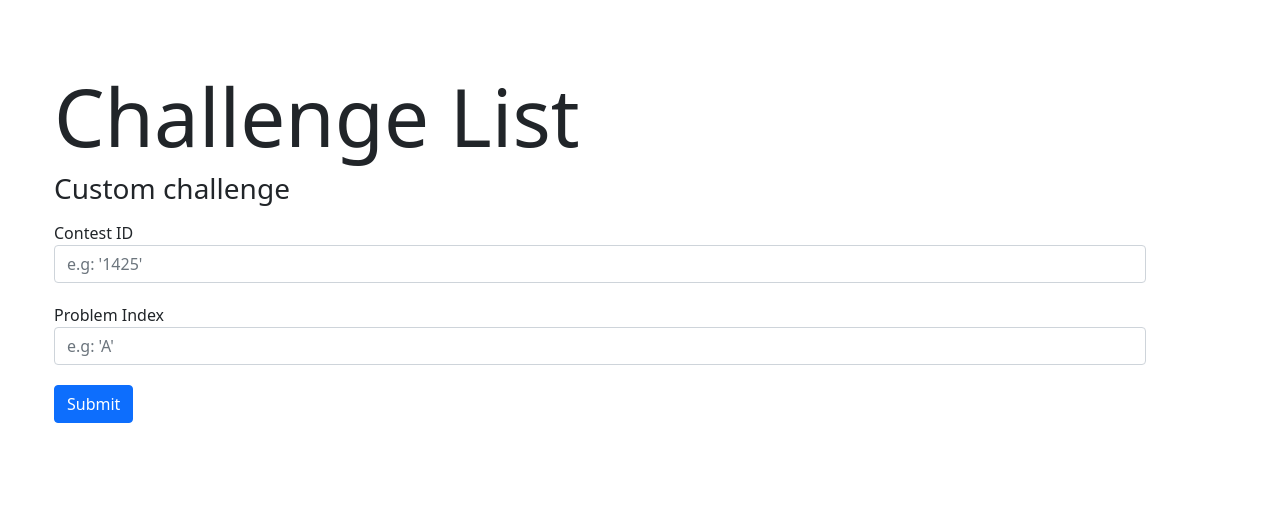
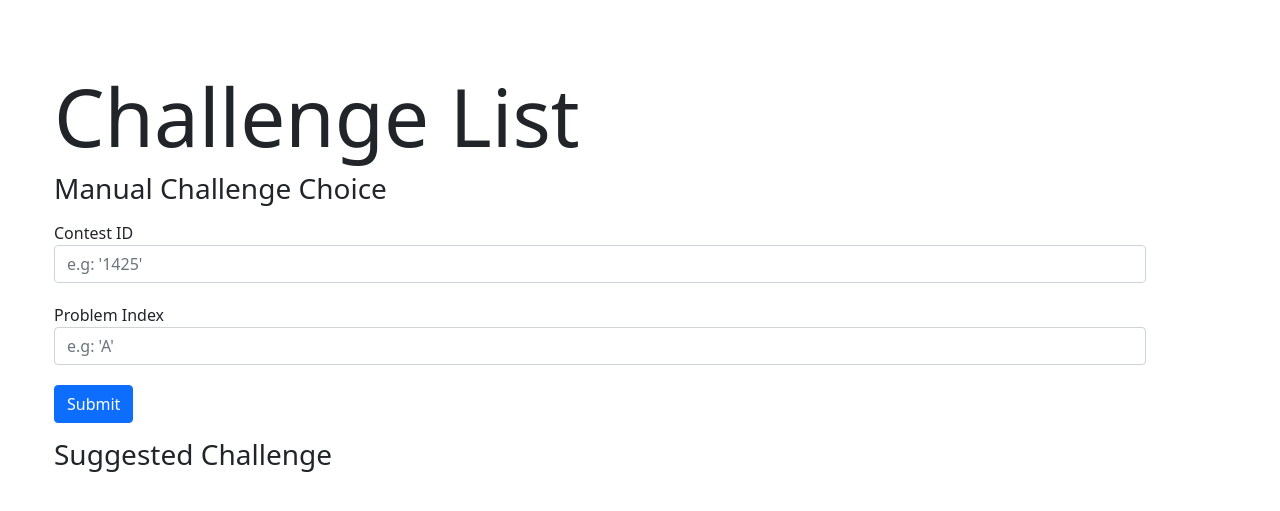
Before and after one commit to phattd15/arugo, a Django app: template templates/list.html in a window 1280 px wide. Shown: the part 56-567 px from the top of the page. Run offline with Django 3.2, Linux system fonts and the light colour scheme; the template is opened without the code that fills it, so the values that code supplies are empty; some libraries are stand-ins or nearby versions.

Commit message:
ok ill be doing the homework

```diff
--- a/templates/list.html
+++ b/templates/list.html
@@ -5,7 +5,7 @@
     <h1 class="display-1">
         Challenge List
     </h1>
-    <h3>Custom challenge</h3>
+    <h3>Manual Challenge Choice</h3>
 </div>
     <div class="container">
         <form method="POST">
@@ -22,13 +22,16 @@
             <button type="submit" class="btn btn-primary">Submit</button>
         </form>
     </div>
+    <div class = "container">
+        <h3>Suggested Challenge</h3>
+    </div>
     {% for problem, color, bg_color, gain, loss in challenges %}
     <div class="alert container" style="border-width: 2px; border-color: {{color}}; background-color: {{bg_color}};">
-        <a class="btn btn-success btn-lg" style="width: 800px; text-align: left;"
+        <a class="btn btn-success btn-lg" style="width: 970px; text-align: left;"
             href="https://codeforces.com/contest/{{problem.contest_id}}/problem/{{problem.index}}" target="_blank">
             {{ problem }} </a>
 
-        <a class="btn btn-warning btn-lg" style="float: right;"href="{% url 'solve' problem.contest_id problem.index %}"> Pick
+        <a class="btn btn-warning btn-lg" style="float: right; width: 280px"href="{% url 'solve' problem.contest_id problem.index %}"> Pick
             this challenge <span class="text-success">{{gain}}</span> | <span class="text-danger">{{loss}}</span> </a>
     </div>
     {% endfor %}
```
Also changed, not shown: db.sqlite3.
